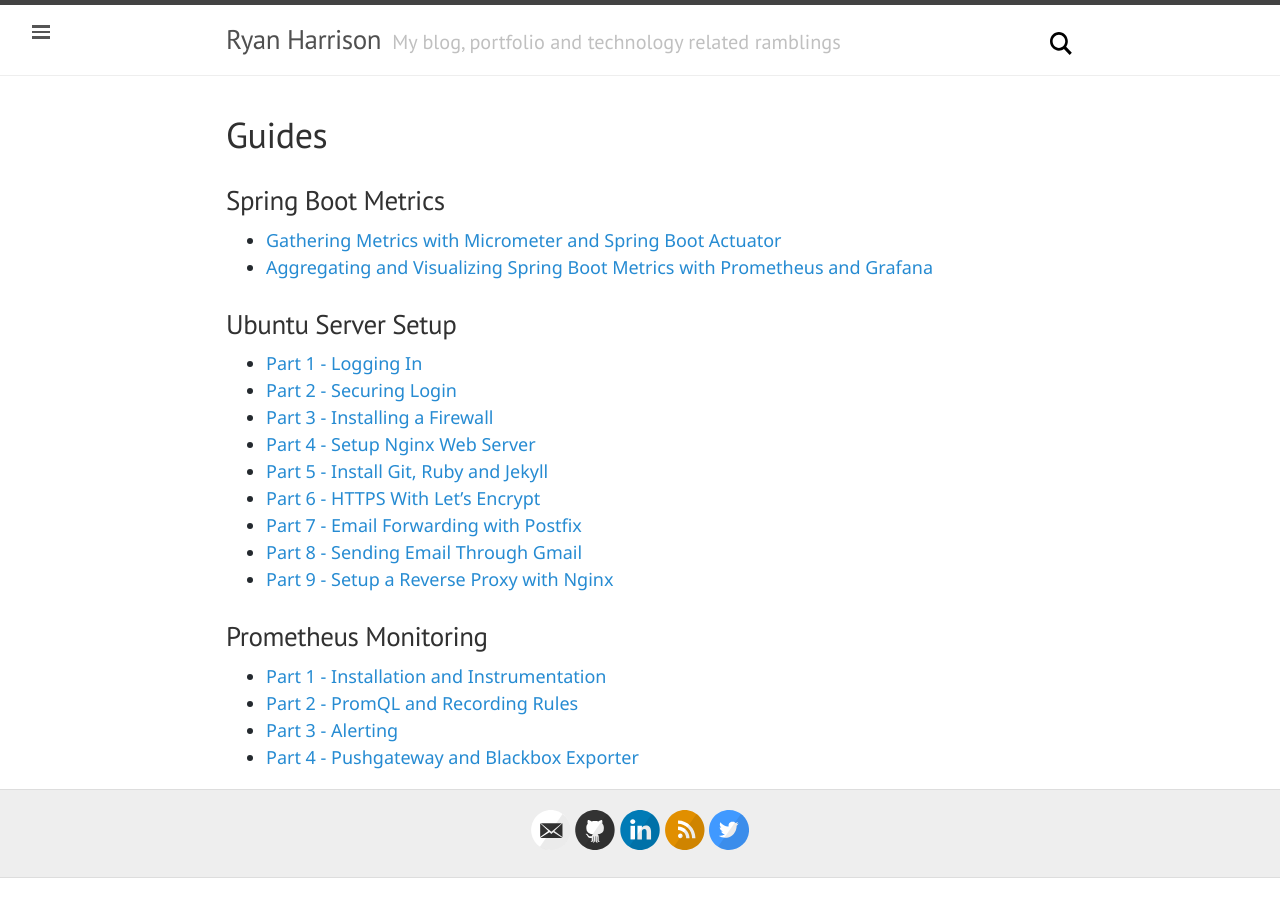
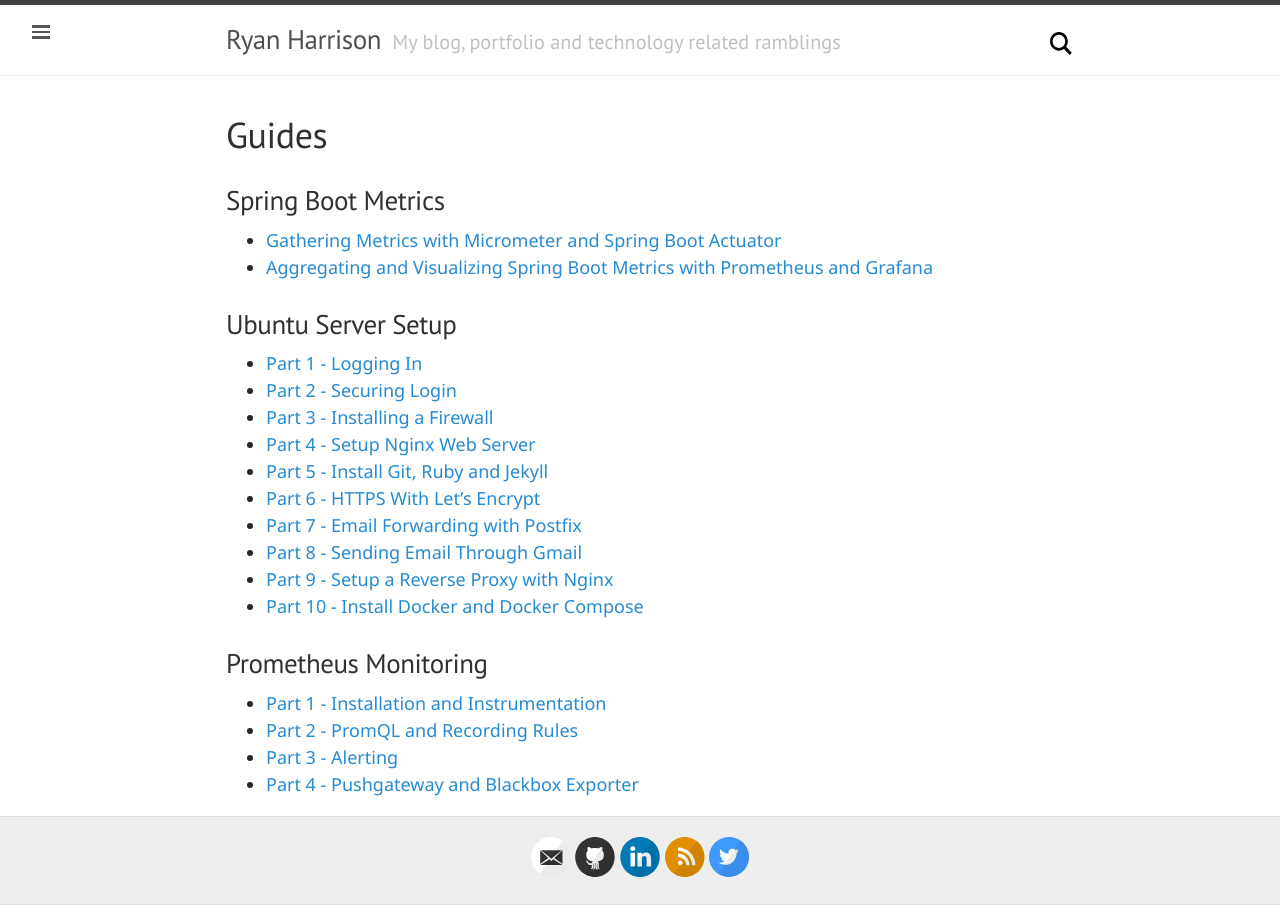
Before and after one commit to raharrison/ryanharrison.co.uk, a Jekyll site: the page built from guides.md, in a window 1280 px wide. Built offline with Jekyll 4.4.1, drawn with Linux system fonts in a browser that asks for light colours.

Commit message:
Add setup post to guides

```diff
--- a/guides.md
+++ b/guides.md
@@ -19,6 +19,7 @@
 -   [Part 7 - Email Forwarding with Postfix]({{ site.baseurl }}{% post_url 2018/2018-10-10-ubuntu-server-setup-part-7-forward-email-postfix %})
 -   [Part 8 - Sending Email Through Gmail]({{ site.baseurl }}{% post_url 2018/2018-10-30-ubuntu-server-setup-part-8-sending-email-through-gmail %})
 -   [Part 9 - Setup a Reverse Proxy with Nginx]({{ site.baseurl }}{% post_url 2019/2019-06-16-ubuntu-server-setup-part-9-reverse-proxy-nginx %})
+-   [Part 10 - Install Docker and Docker Compose]({{ site.baseurl }}{% post_url 2022/2022-02-24-ubuntu-server-setup-part-10-install-docker %})
 
 ### Prometheus Monitoring
 
```
